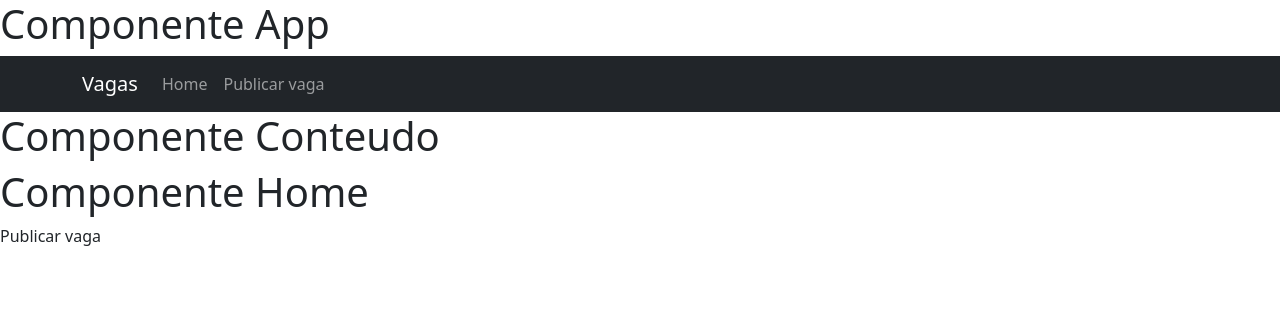
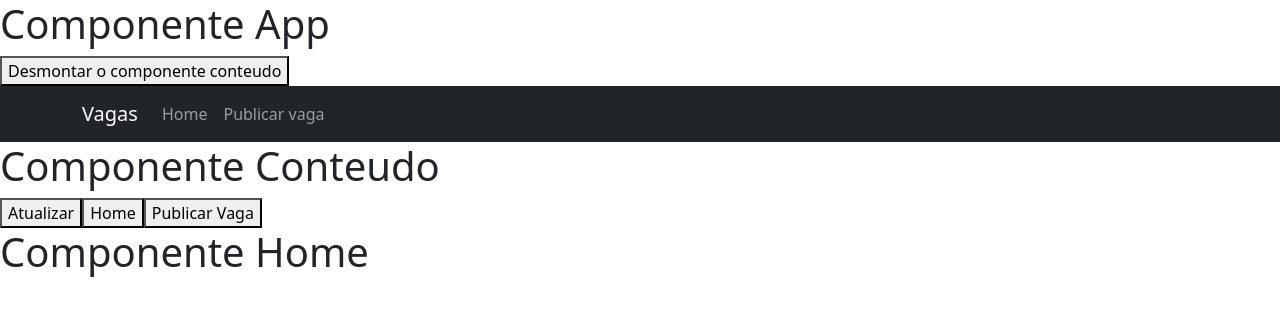
Before and after one commit to murilloaguiar/vagas-front, a Vue app: page / in a window 1280 px wide. Shown: the top 316 px of the page. Built offline with nearby package versions, Linux system fonts and the light colour scheme.

Commit message:
Mais sobre update, unmounted, activated

```diff
--- a/src/App.vue
+++ b/src/App.vue
@@ -1,9 +1,9 @@
 <template>
    <div>
       <h1>Componente App</h1>
-
+      <button @click="desmontarComponente()">Desmontar o componente conteudo</button>
       <topo-padrao />
-      <conteudo></conteudo>
+      <conteudo v-if="visibilidade"></conteudo>
    </div>
 
 </template>
@@ -17,6 +17,14 @@ export default {
    components: {
       Conteudo,
       TopoPadrao,
+   },
+   data: ()=>({
+      visibilidade: true
+   }),
+   methods:{
+      desmontarComponente(){
+         this.visibilidade = false
+      }
    }
 }
 </script>
--- a/src/components/layouts/Conteudo.vue
+++ b/src/components/layouts/Conteudo.vue
@@ -1,8 +1,18 @@
 <template>
   <div>
-      <h1>Componente Conteudo</h1>
-      <home></home>
-      <publicar-vaga></publicar-vaga>
+      <h1>{{titulo}}</h1>
+      <button @click="atualizarComponente()">Atualizar</button>
+      <button @click="conteudo = 'home'">Home</button>
+      <button @click="conteudo = 'publicar-vaga'">Publicar Vaga</button>
+      <!-- renderizar de modo dinâmico os componentes home e publicar-vaga e colocando eles em cache, preservando suas instâncias -->
+      <keep-alive>
+         <component :is="conteudo"/>
+      </keep-alive>
+
+
+      <!-- <home></home>
+      <publicar-vaga></publicar-vaga> -->
+
   </div>
 </template>
 
@@ -17,9 +27,17 @@
       },
 
       data: ()=>({
-         teste: 'O componente foi criado'
+         conteudo: 'home',
+         teste: 'O componente foi criado',
+         titulo: 'Componente Conteudo'
       }),
 
+      methods: {
+         atualizarComponente(){
+            this.titulo+='*'
+         }
+      },
+      /*
       beforeCreate(){
          console.log('Antes de criar', this.teste)
          //sem sucesso ao acessar teste, pois a propriedades reativas ainda não foram criadas
@@ -29,7 +47,7 @@
       },
       beforeMount(){
          console.log('Antes de montar o template')
-      },/*
+      },
       mounted(){
          console.log('Montado')
       },
--- a/src/components/views/Home.vue
+++ b/src/components/views/Home.vue
@@ -7,7 +7,22 @@
 
 <script>
    export default {
-      name: 'Home'
+      name: 'Home',
+      created(){
+         console.log('Criado',this.teste)
+      },
+      activated(){
+         console.log('Componente é ativado')
+      },
+      deactivated(){
+         console.log('Componente é desativado');
+      },
+      beforeUnmount(){
+         console.log('Antes de desmontar/detruir')
+      },
+      unmounted(){
+         console.log('Desmontado/detruido')
+      }
    };
 </script>
 
--- a/src/components/views/PublicarVaga.vue
+++ b/src/components/views/PublicarVaga.vue
@@ -1,6 +1,6 @@
 <template>
   <div>
-      <p>Publicar vaga</p>
+      <h1>Componente Publicar Vaga</h1>
   </div>
 </template>
 
```
